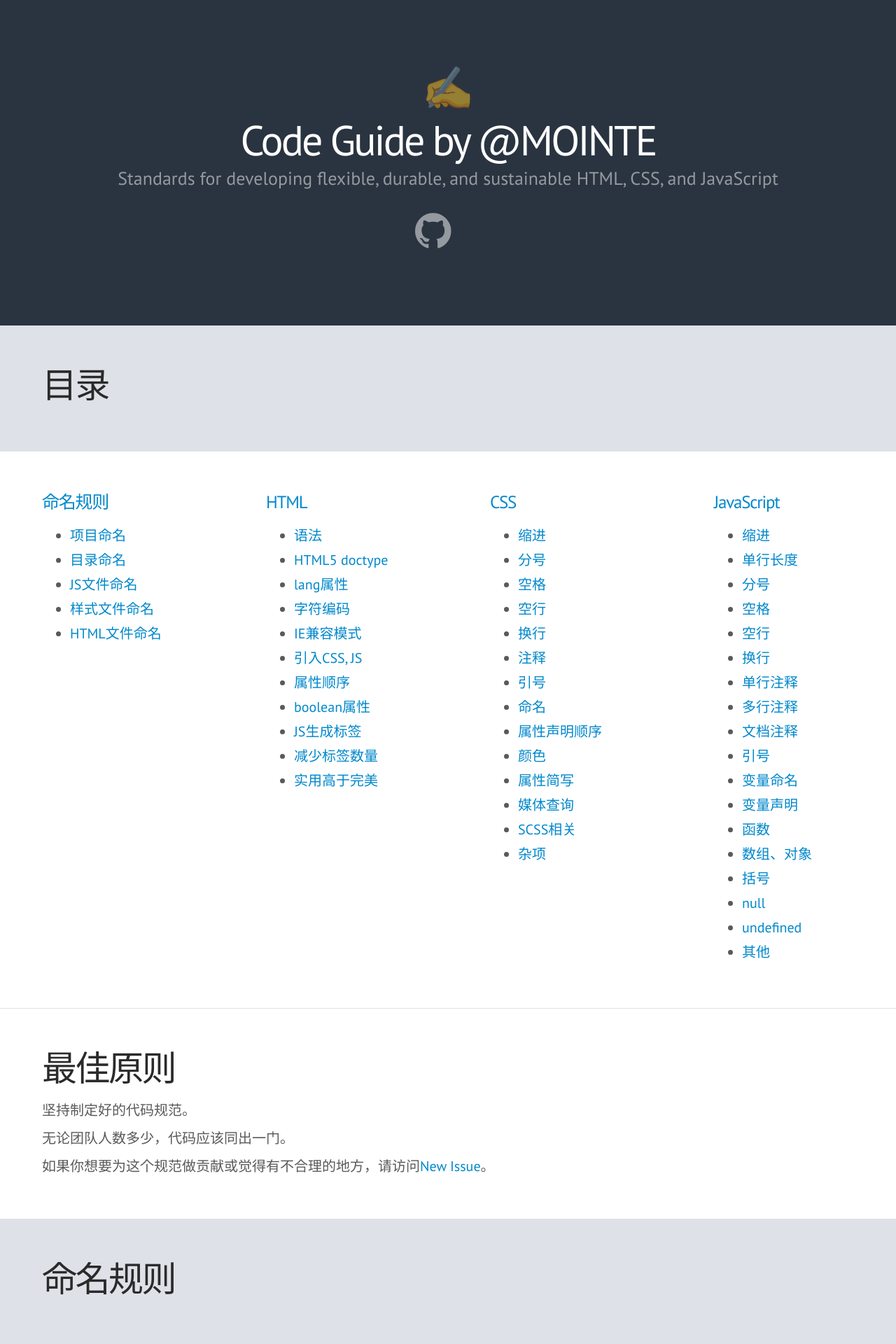
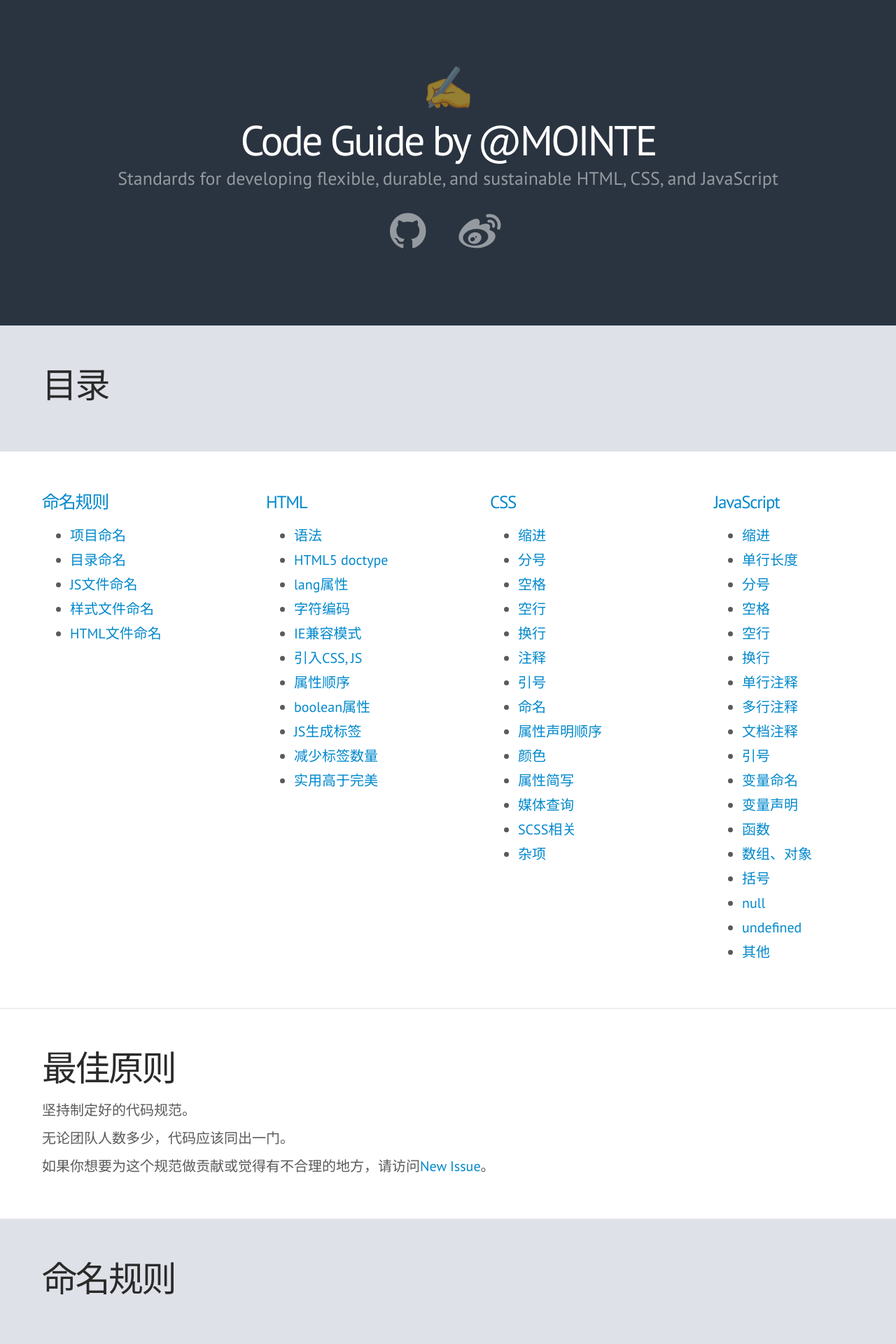
Before and after one commit to yuhongjie/code-guide, a Jekyll site: the page built from index.html, in a window 1280 px wide. Shown: the top 1920 px of the page at 70% size. Built offline with Jekyll 4.4.1, drawn with Linux system fonts in a browser that asks for light colours; nearby versions of some CDN libraries; some web fonts are replaced; library files that are not in the unit come from our copies; Markdown is read by kramdown in place of the engine named in the settings; comment, search, counter and statistics services are not loaded.

Commit message:
Update header.html
add weibo

```diff
--- a/_includes/header.html
+++ b/_includes/header.html
@@ -8,8 +8,8 @@
       <a href="https://github.com/MOINTE/code-guide">
         <span class="icon icon-github-circled"></span>
       </a>
-      <a href="#">
-        <span class="icon icon-twitter"></span>
+      <a href="https://weibo.com/mointe">
+        <span class="icon icon-weibo"></span>
       </a>
     </p>
 
```
